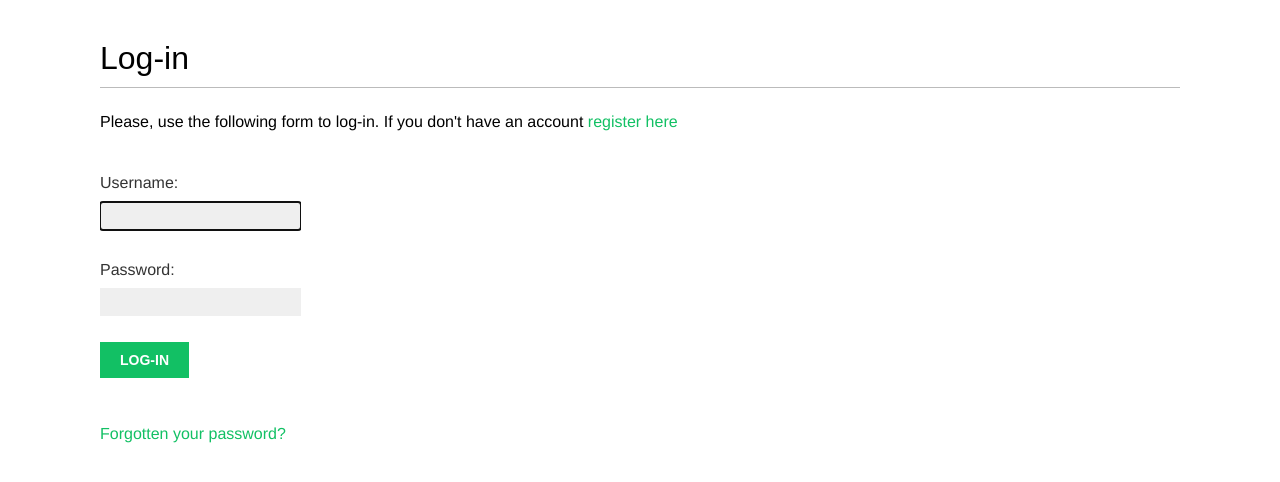
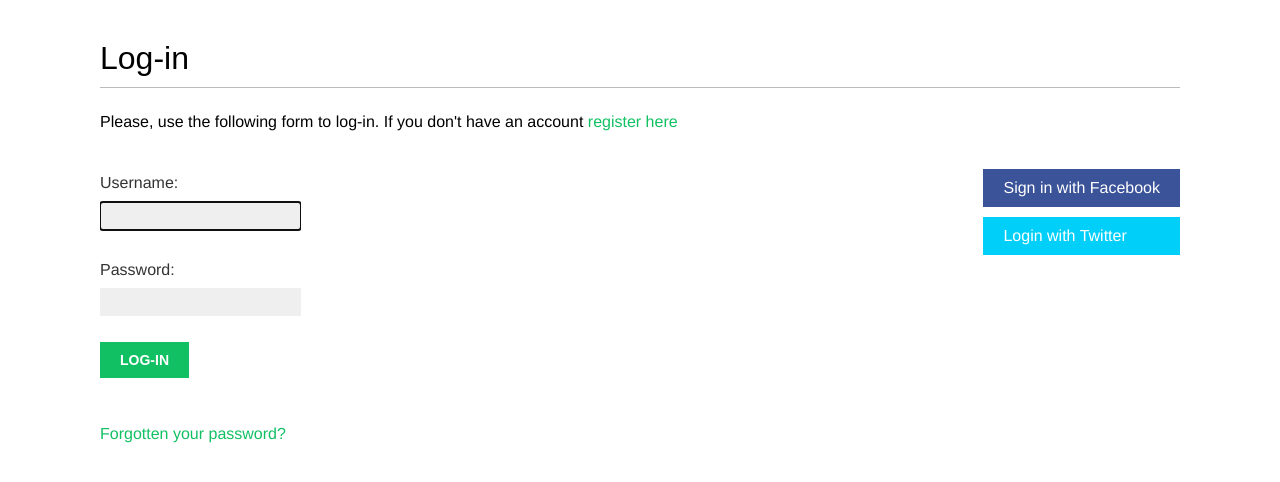
Before and after one commit to WeronikaJodkowska/bookmarks, a Django app: page /account/login/ in a window 1280 px wide. Shown: the part 47-529 px from the top of the page. Run offline with Django 3.2, Linux system fonts and the light colour scheme; some web fonts are replaced.

Commit message:
Authentication using Twitter

```diff
--- a/account/templates/registration/login.html
+++ b/account/templates/registration/login.html
@@ -22,4 +22,19 @@
     </form>
     <p><a href="{% url "password_reset" %}">Forgotten your password?</a></p>
     </div>
+
+    <div class="social">
+
+ <ul>
+ <li class="facebook">
+ <a href="{% url "social:begin" "facebook" %}">Sign in with
+Facebook</a>
+ </li>
+
+     <li class="twitter">
+ <a href="{% url "social:begin" "twitter" %}">Login with Twitter</a>
+</li>
+ </ul>
+</div>
+
 {% endblock %}
--- a/bookmarks/settings.py
+++ b/bookmarks/settings.py
@@ -39,6 +39,7 @@ INSTALLED_APPS = [
     'django.contrib.messages',
     'django.contrib.staticfiles',
     'social_django',
+    'django_extensions',
 ]
 
 MIDDLEWARE = [
@@ -140,6 +141,10 @@ MEDIA_ROOT = os.path.join(BASE_DIR, 'media/')
 AUTHENTICATION_BACKENDS = [
     'django.contrib.auth.backends.ModelBackend',
     'account.authentication.EmailAuthBackend',
+    'social_core.backends.twitter.TwitterOAuth',
 ]
 
 ALLOWED_HOSTS = ['mysite.com', 'localhost', '127.0.0.1']
+
+SOCIAL_AUTH_TWITTER_KEY = 'klDpqC4AfFZYa70A101C63Mea'
+SOCIAL_AUTH_TWITTER_SECRET = 'J2HmyOD8YUjNC3gLGCOrFBALmv98NAphIjj02iMdXvRg11gbPh'
```
Also changed, not shown: db.sqlite3, 2 other files.
